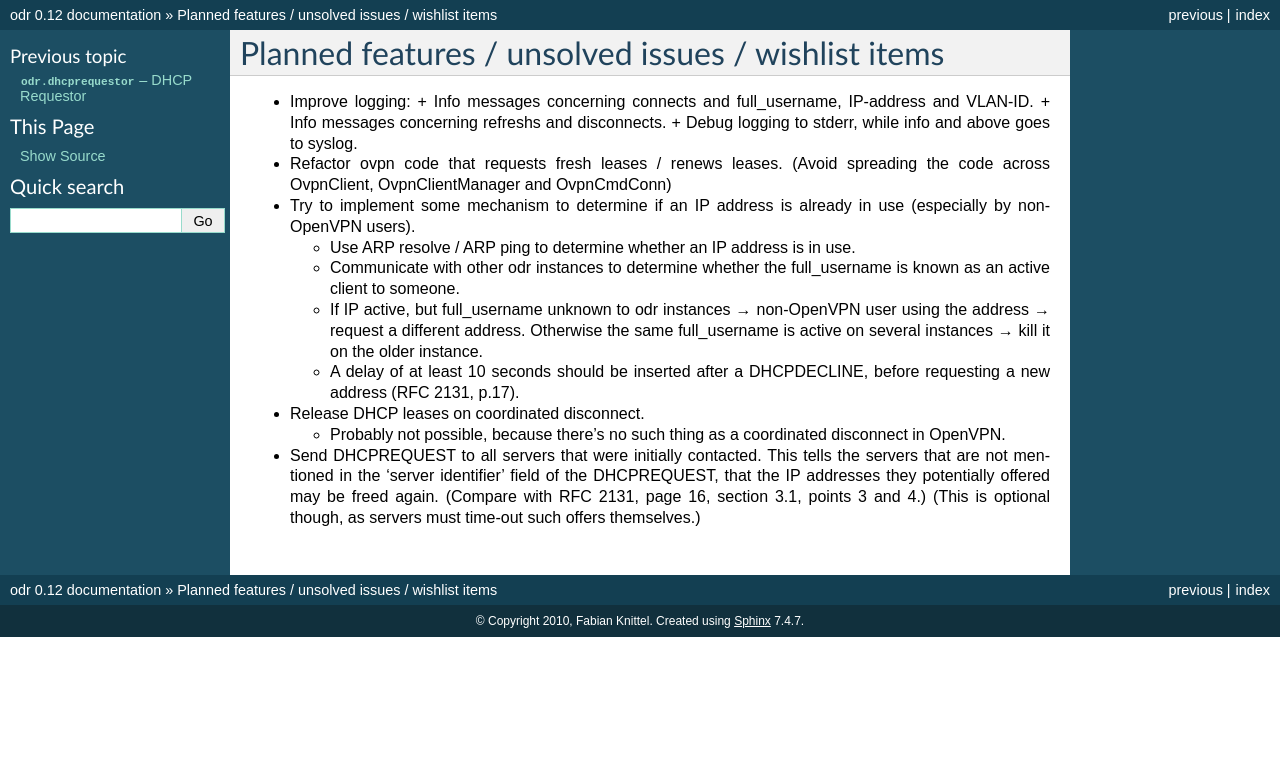
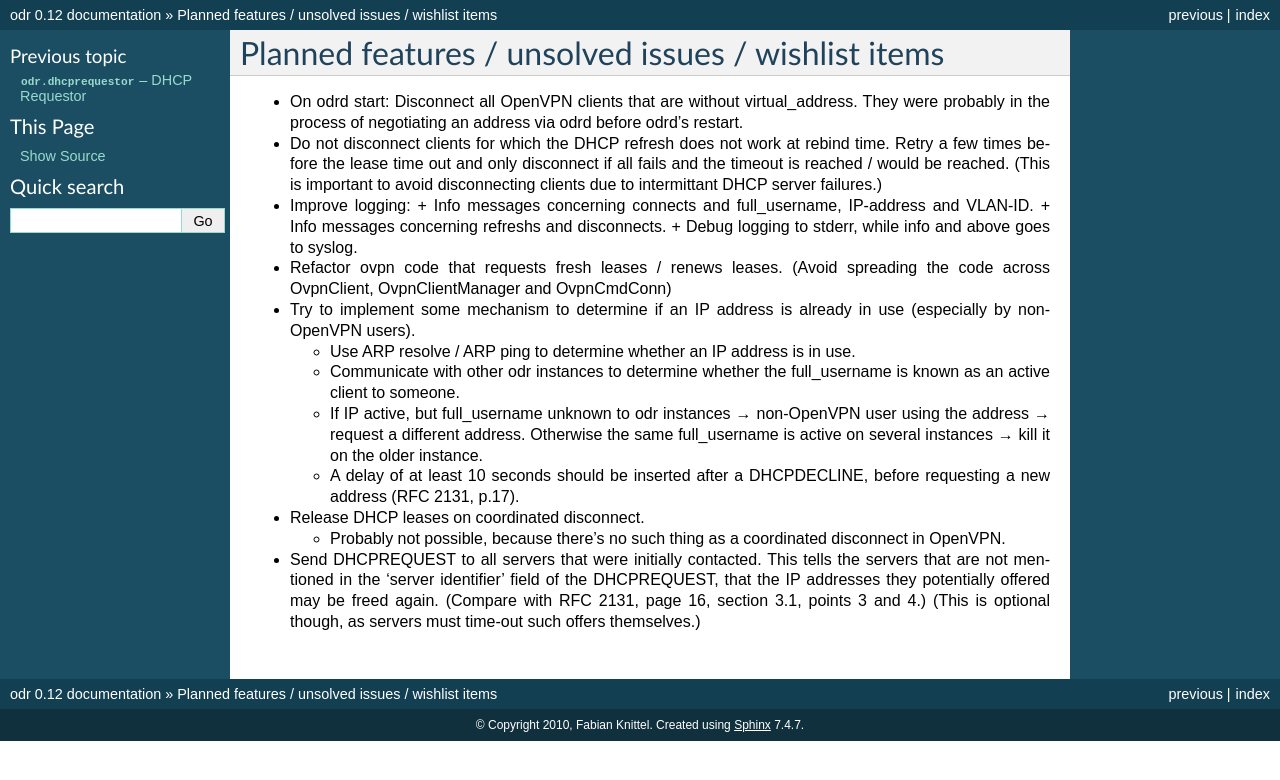
Before and after one commit to fknittel/odr, a Sphinx documentation site: the page built from docs/TODO.rst, in a window 1280 px wide. Shown: the top 780 px of the page. Built offline with Sphinx 7.4.7, drawn with Linux system fonts in a browser that asks for light colours; pages that are not in the unit, such as notebooks, are missing from menus.

Commit message:
docs/TODO.rst: add more todos

```diff
--- a/docs/TODO.rst
+++ b/docs/TODO.rst
@@ -1,5 +1,14 @@
 Planned features / unsolved issues / wishlist items
 ===================================================
+
+* On odrd start: Disconnect all OpenVPN clients that are without
+  virtual_address. They were probably in the process of negotiating an address
+  via odrd before odrd's restart.
+
+* Do not disconnect clients for which the DHCP refresh does not work at rebind
+  time.  Retry a few times before the lease time out and only disconnect if
+  all fails and the timeout is reached / would be reached.  (This is important
+  to avoid disconnecting clients due to intermittant DHCP server failures.)
 
 * Improve logging:
   + Info messages concerning connects and full_username, IP-address and VLAN-ID.
```
